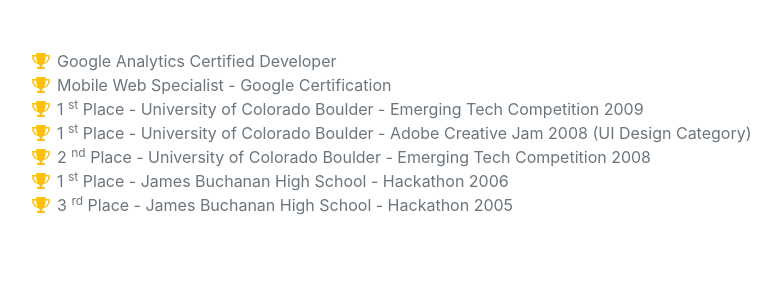
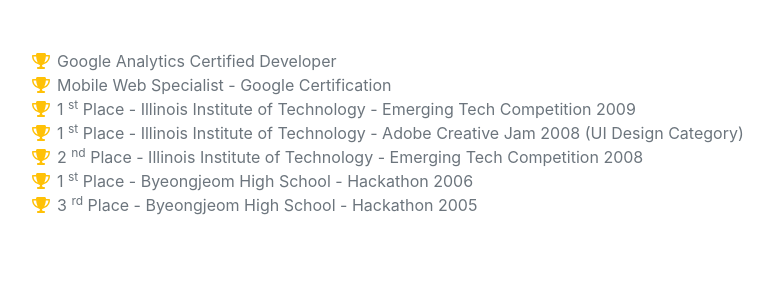
Before and after one commit to blee46/beomjonglee-resume-website, a Flask app: page / in a window 1280 px wide. Shown: the part 4734-5038 px from the top of the page, without its empty margins (303-1084 px from the left). Run offline with Flask 3, Linux system fonts and the light colour scheme; some libraries are stand-ins or nearby versions; some web fonts are replaced.

Commit message:
modify css

```diff
--- a/templates/index.html
+++ b/templates/index.html
@@ -184,31 +184,31 @@
                             <span class="fa-li"><i class="fas fa-trophy text-warning"></i></span>
                             1
                             <sup>st</sup>
-                            Place - University of Colorado Boulder - Emerging Tech Competition 2009
+                            Place - Illinois Institute of Technology - Emerging Tech Competition 2009
                         </li>
                         <li>
                             <span class="fa-li"><i class="fas fa-trophy text-warning"></i></span>
                             1
                             <sup>st</sup>
-                            Place - University of Colorado Boulder - Adobe Creative Jam 2008 (UI Design Category)
+                            Place - Illinois Institute of Technology - Adobe Creative Jam 2008 (UI Design Category)
                         </li>
                         <li>
                             <span class="fa-li"><i class="fas fa-trophy text-warning"></i></span>
                             2
                             <sup>nd</sup>
-                            Place - University of Colorado Boulder - Emerging Tech Competition 2008
+                            Place - Illinois Institute of Technology - Emerging Tech Competition 2008
                         </li>
                         <li>
                             <span class="fa-li"><i class="fas fa-trophy text-warning"></i></span>
                             1
                             <sup>st</sup>
-                            Place - James Buchanan High School - Hackathon 2006
+                            Place - Byeongjeom High School - Hackathon 2006
                         </li>
                         <li>
                             <span class="fa-li"><i class="fas fa-trophy text-warning"></i></span>
                             3
                             <sup>rd</sup>
-                            Place - James Buchanan High School - Hackathon 2005
+                            Place - Byeongjeom High School - Hackathon 2005
                         </li>
                     </ul>
                 </div>
```
